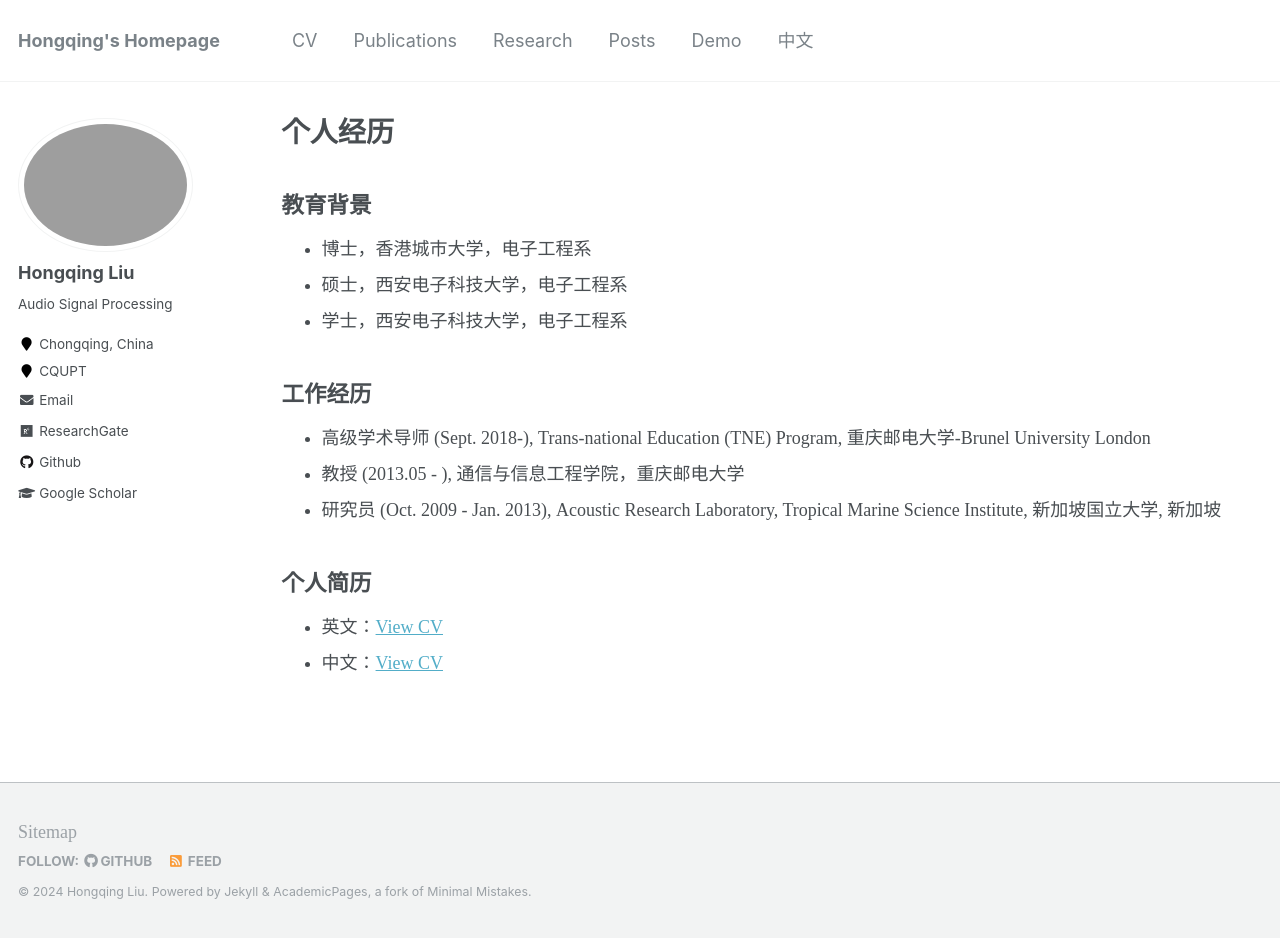
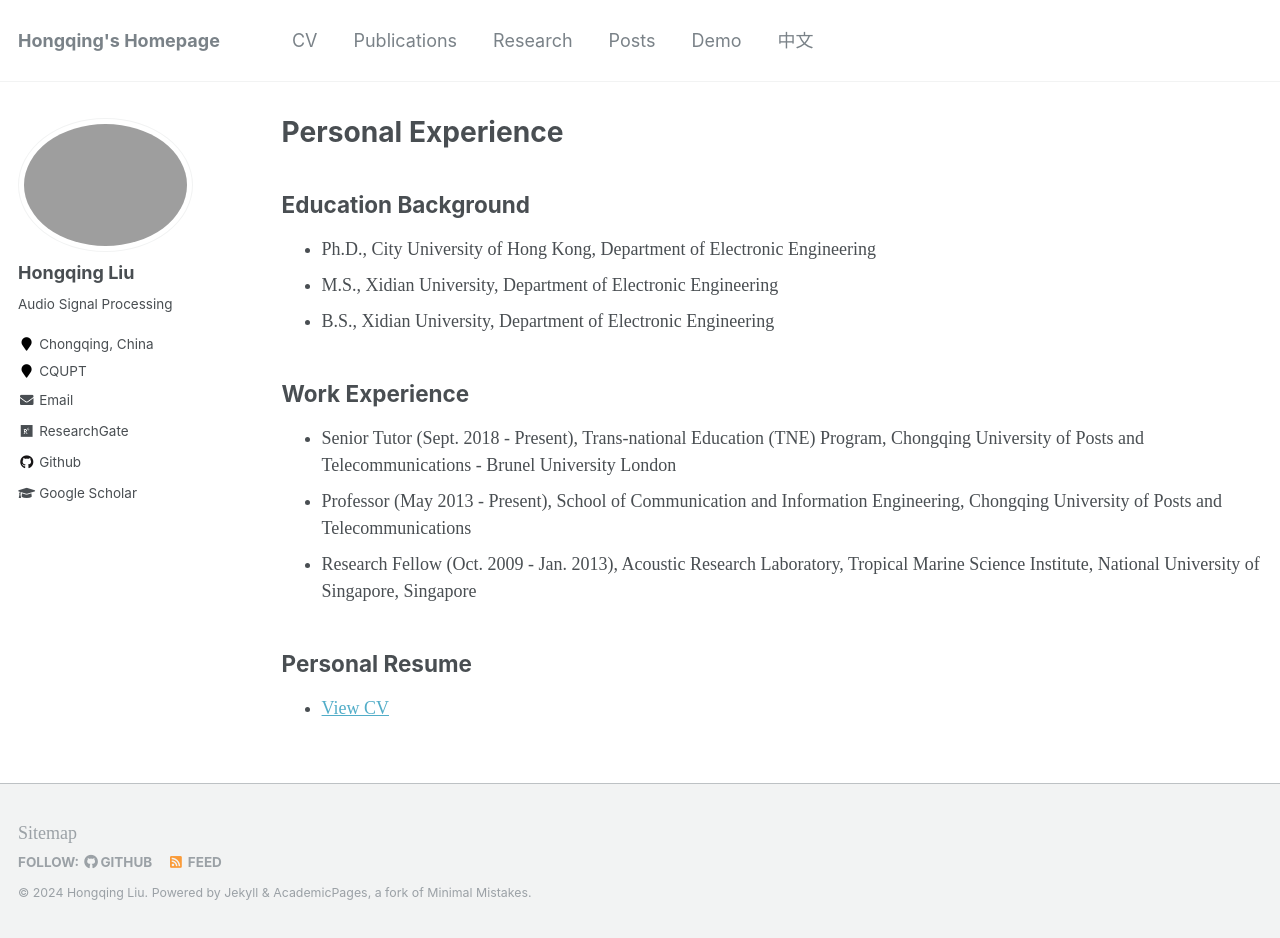
Before and after one commit to hong-qing-liu/english-hong-qing-liu.github.io, a Jekyll site: the page built from _pages/cv.md, in a window 1280 px wide and 938 px high. Built offline with Jekyll 4.4.1, drawn with Linux system fonts in a browser that asks for light colours.

Commit message:
Update cv.md

```diff
--- a/_pages/cv.md
+++ b/_pages/cv.md
@@ -1,22 +1,21 @@
 ---
 layout: archive
-title: "个人经历"
+title: "Personal Experience"
 permalink: /cv/
 author_profile: true
 redirect_from:
   - /resume
 ---
 
-## 教育背景
-- 博士，香港城市大学，电子工程系
-- 硕士，西安电子科技大学，电子工程系
-- 学士，西安电子科技大学，电子工程系
+## Education Background
+- Ph.D., City University of Hong Kong, Department of Electronic Engineering
+- M.S., Xidian University, Department of Electronic Engineering
+- B.S., Xidian University, Department of Electronic Engineering
 
-## 工作经历
-- 高级学术导师 (Sept. 2018-), Trans-national Education (TNE) Program, 重庆邮电大学-Brunel University London
-- 教授 (2013.05 - ), 通信与信息工程学院，重庆邮电大学
-- 研究员 (Oct. 2009 - Jan. 2013), Acoustic Research Laboratory, Tropical Marine Science Institute, 新加坡国立大学, 新加坡
+## Work Experience
+- Senior Tutor (Sept. 2018 - Present), Trans-national Education (TNE) Program, Chongqing University of Posts and Telecommunications - Brunel University London
+- Professor (May 2013 - Present), School of Communication and Information Engineering, Chongqing University of Posts and Telecommunications
+- Research Fellow (Oct. 2009 - Jan. 2013), Acoustic Research Laboratory, Tropical Marine Science Institute, National University of Singapore, Singapore
 
-## 个人简历
-- 英文：[View CV](../files/resume.pdf)
-- 中文：[View CV](../files/resumech.pdf)
+## Personal Resume
+- [View CV](../files/resume.pdf)
```
